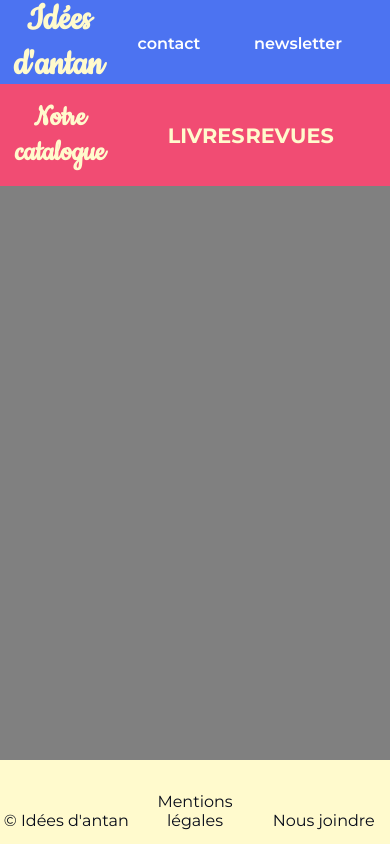
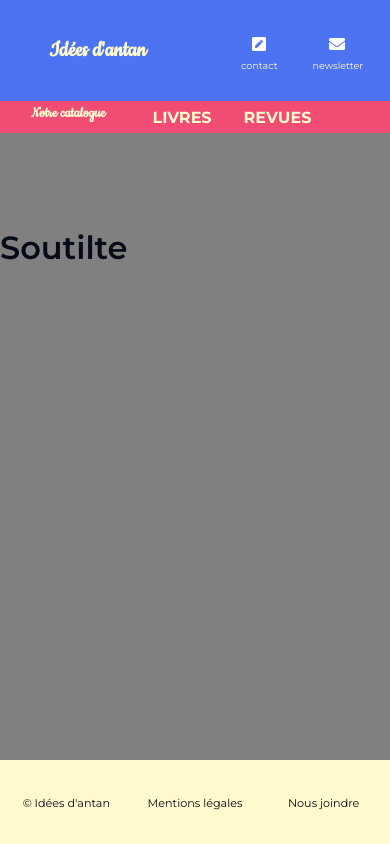
Before and after one commit to moni-be/idsdantan-front, a React (Create React App) app: page / in a window 390 px wide. Built offline with nearby package versions, Linux system fonts and the light colour scheme.

Commit message:
setting responsive

```diff
--- a/src/Pages/Global.css
+++ b/src/Pages/Global.css
@@ -8,14 +8,14 @@
 }
 
 .header{
+  width: 100%;
   position: fixed;
   top: 0;
   z-index: 1;
   display: flex;
   align-items: center;
-  height: 10vh;
+  height: 12vh;
   flex-direction: row;
-  width: 100%;
   background-color:#4C73F1;
   color: #FFFACD;
 }
@@ -23,40 +23,46 @@
 .header .logo{
   display: block;
   width: 20%;
-  padding-bottom: 1em;
   text-align: center;
 }
 
 .header .signature{
   display: block;
-  width: 30%;
+  width: 50%;
   font-family: 'Cookie', cursive;
   text-align: center;
 }
 
 .header .nav{
-  width: 70%;
-  padding-bottom: 1em;
+  width: 50%;
+  padding-bottom: 2em;
   display: inline-block;
 }
 
 .header .nav ul{
   position: absolute;
-  text-align: right;
   right: 0;
-  width: 80%;
+  text-align: center;
+  width: 30%;
 }
 
 .header .nav ul li{
   display: inline-block;
   margin-right: 3rem;
-  width: 30%;
+  width: 25%;
 }
 
 .header .nav .links-nav{
-  font-weight: 600;
+  font-weight: 400;
 }
 
+.header .nav .links-nav .icon{
+  font-size: 1.5em;
+}
+.header .nav .links-nav .icon-txt{
+  text-align: center;
+  font-size: .8em;
+}
 .header .nav ul li a{
   color: #ffffff;
   text-decoration: none;
@@ -64,7 +70,7 @@
 
 .submenu{
   position: absolute;
-  top: 10vh;
+  top: 12vh;
   z-index: 1;
   display: flex;
   flex-direction: row;
@@ -82,7 +88,6 @@
   text-align: center;
   font-family: 'Cookie', cursive;
 }
-
 
 .submenu nav{
   width: 65%;
@@ -114,13 +119,23 @@
 }
 
 .section1{
+  display: flex;
+  flex-direction: column;
+  justify-content: center;
   width: 100%;
   height: 80vh;
   background-color: gray;
 }
 
+.section1 h2{
+  position: absolute;
+  top: 12vh;
+  padding-top: 15vh;
+}
+
 .footer{
   display: flex;
+  align-items: center;
   width: 100%;
   height: 10vh;
   background-color: #FFFACD;
@@ -136,5 +151,71 @@
 .footer ul li{
   display: inline-block;
   width: 33%;
-  padding-top: 2em;
+
 }
+
+
+@media screen and (min-width: 200px) and (max-width: 640px) {
+  .header {
+    display: flex;
+    flex-direction: row;
+    flex-wrap: wrap;
+    width: 100%;
+  }
+  .header .signature{
+    font-size: 1.5em;
+    width: 50%;
+  }
+
+  .header .nav ul{
+    width: 50%;
+    display: flex;
+    flex-direction: row;
+    justify-content: end;
+  }
+
+  .header .nav .links-nav{
+    width: 25%;
+    font-weight: 400;
+  }
+
+  .header .nav ul li{
+    margin-right: 1.8rem;
+  }
+  .header .nav .links-nav .icon{
+    font-size: 1em;
+  }
+  .header .nav .links-nav .icon-txt{
+    font-size: .6em;
+  }
+
+  .submenu{
+    display: flex;
+    flex-direction: row;
+    align-items: left;
+  }
+  .submenu h3{
+    position: absolute;
+    top: .2em;
+    font-size: 1em;
+  }
+
+  .submenu nav{
+    position: absolute;
+    right: 1em;
+    display: flex;
+    flex-direction: row;
+  }
+  .submenu .nav .links-nav{
+    display: inline;
+    padding-left: 2em;
+    font-weight: 700;
+    font-size: 1em;
+  }
+
+  .footer ul li{
+    font-size: .7em;
+  }
+
+
+}
--- a/src/Pages/Header.js
+++ b/src/Pages/Header.js
@@ -1,5 +1,7 @@
 import React from 'react'
 import './Global.css'
+import { FontAwesomeIcon } from '@fortawesome/react-fontawesome'
+import { faPenSquare, faEnvelope } from '@fortawesome/free-solid-svg-icons'
 
 const Header = () => {
   return (
@@ -9,8 +11,16 @@ const Header = () => {
         {/* <img src='#' alt='logo' className='logo' /> */}
         <nav className='nav'>
           <ul>
-            <li className='links-nav'><a href='#'>contact</a></li>
-            <li className='links-nav'><a href='#'>newsletter</a></li>
+            <li className='links-nav'>
+              <a href='#'><FontAwesomeIcon icon={faPenSquare} className='icon' />
+              </a>
+              <br /><span className='icon-txt'>contact</span>
+            </li>
+            <li className='links-nav'>
+              <a href='#'><FontAwesomeIcon icon={faEnvelope} className='icon' />
+              </a>
+              <br /><span className='icon-txt'>newsletter</span>
+            </li>
           </ul>
         </nav>
       </div>
```
